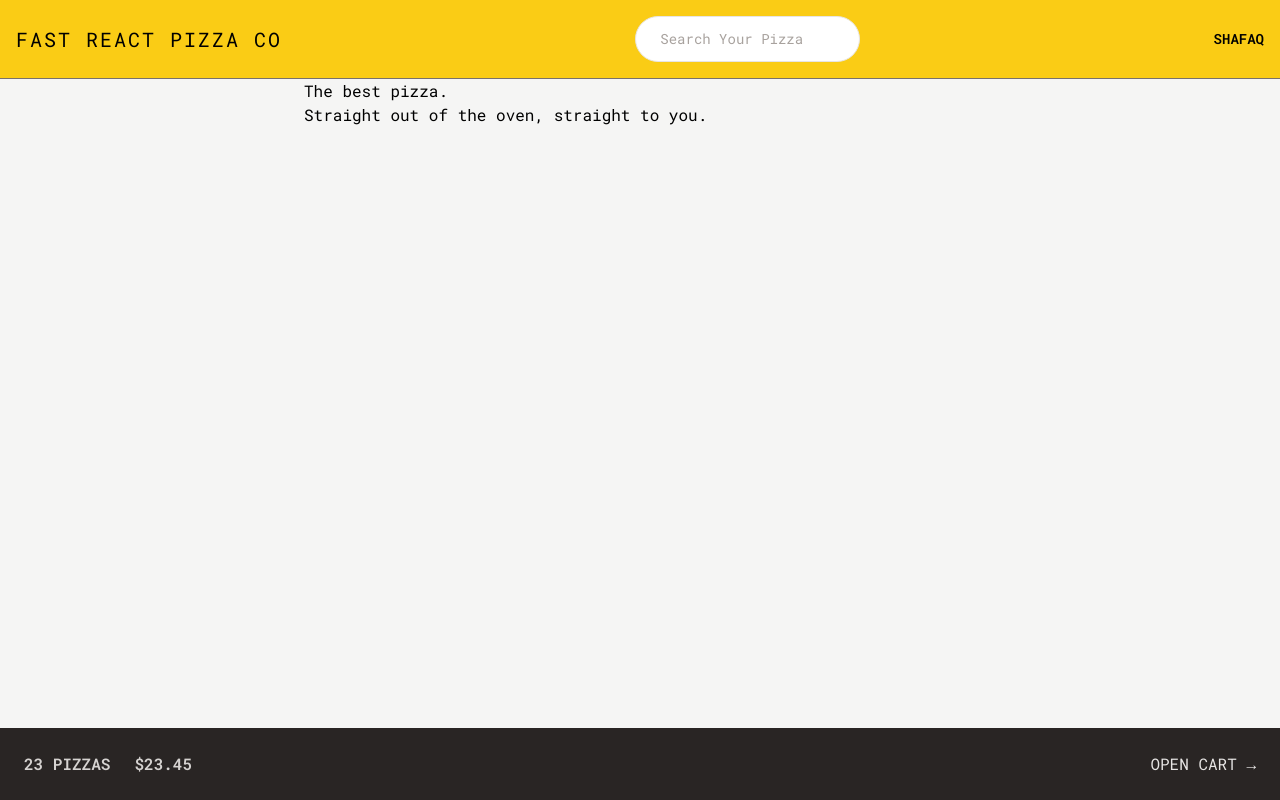
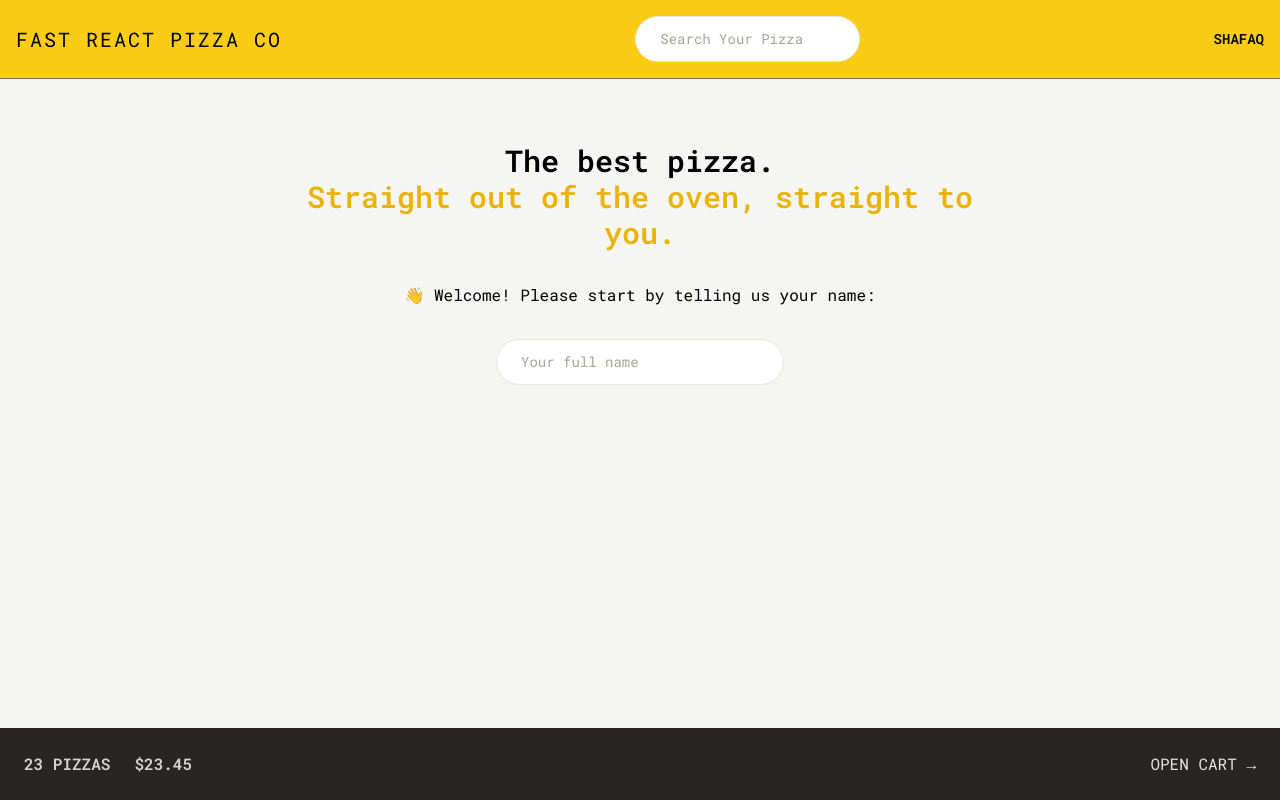
Before and after one commit to shafaqarefin/FastPizzaWebApp, a React (Vite) app: page / in a window 1280 px wide. Built offline with nearby package versions, Linux system fonts and the light colour scheme.

Commit message:
Added new styling

```diff
--- a/src/ui/Home.jsx
+++ b/src/ui/Home.jsx
@@ -1,11 +1,15 @@
+import CreateUser from '../features/user/CreateUser';
 function Home() {
   return (
-    <div>
-      <h1>
+    <div className="my-10 text-center sm:my-16">
+      <h1 className="mb-8 text-xl font-semibold md:text-3xl">
         The best pizza.
         <br />
-        Straight out of the oven, straight to you.
+        <span className="text-yellow-500">
+          Straight out of the oven, straight to you.
+        </span>
       </h1>
+      <CreateUser />
     </div>
   );
 }
```
